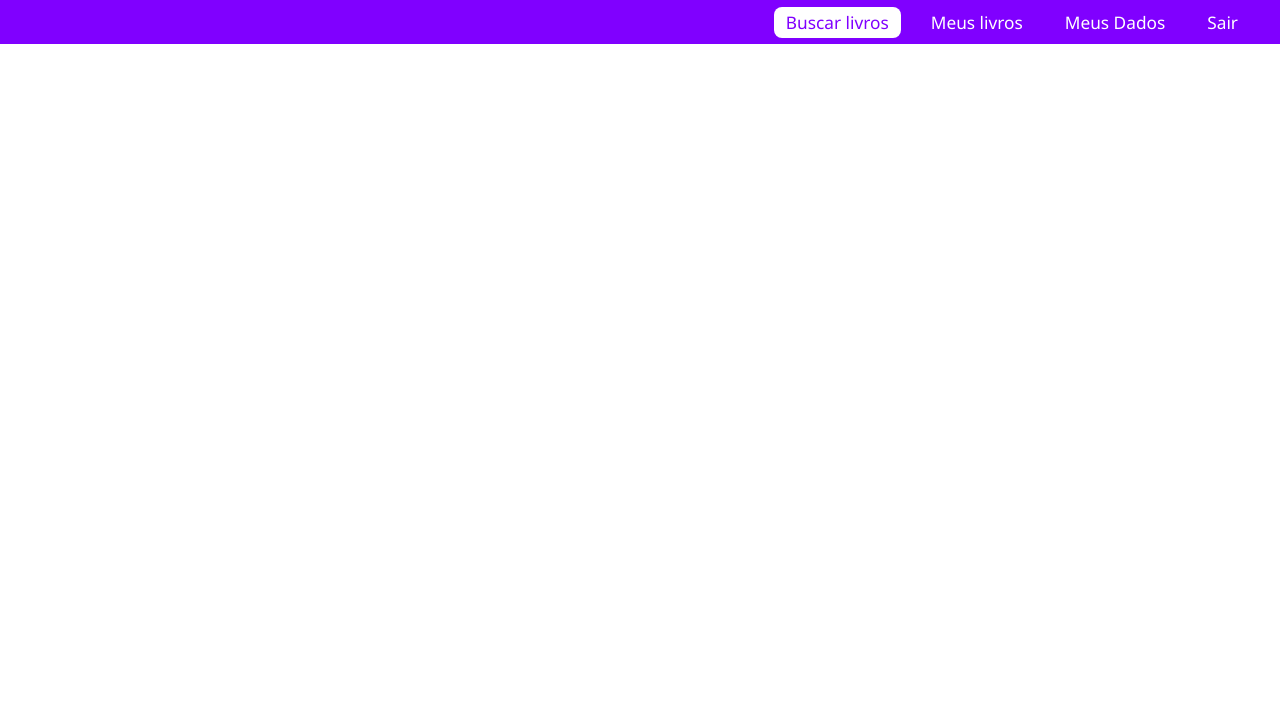
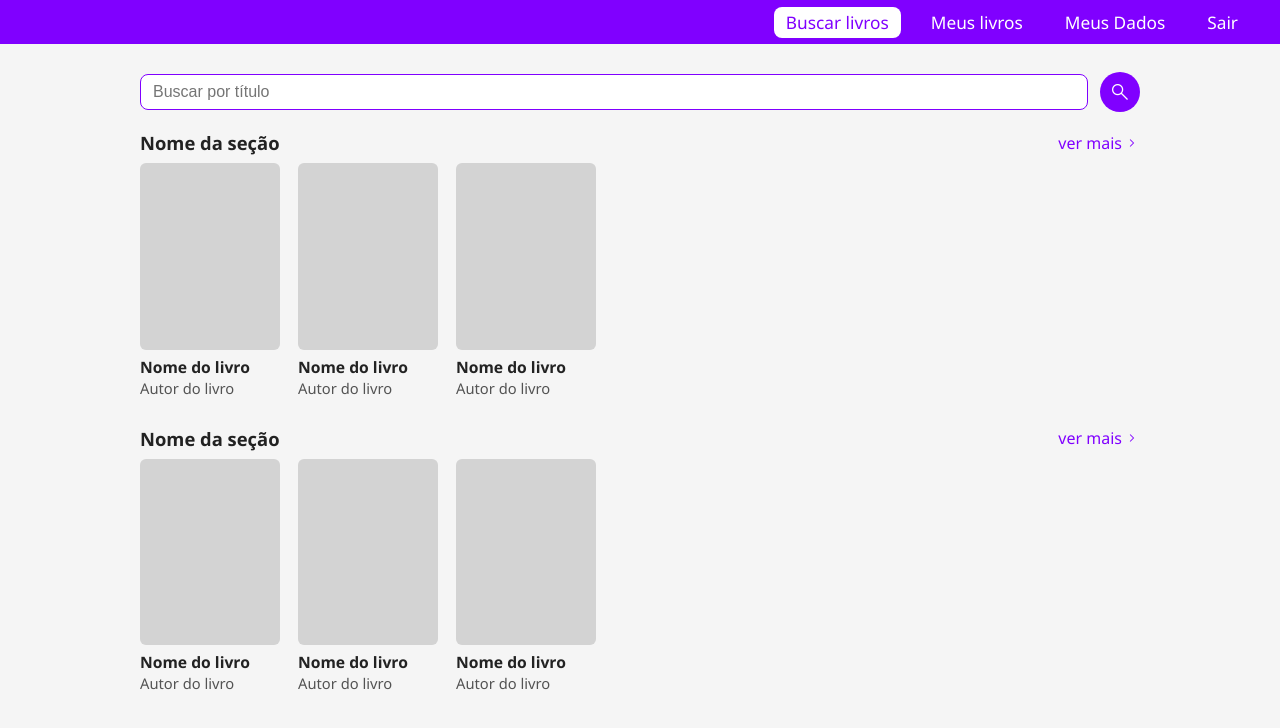
Before and after one commit to Aline-Silva-ADS/plataforma_biblioteca, a plain HTML site: page usuarioHome.html in a window 1280 px wide. Drawn offline with nearby package versions, Linux system fonts and the light colour scheme.

Commit message:
pagina home usuario

```diff
--- /dev/null
+++ b/assets/css/menu.css
@@ -0,0 +1,188 @@
+ :root {
+            --cor-primaria: #8000ff;
+            --cor-bg-menu: #fff;
+            --cor-icone: #535353;
+            --cor-hover: #f3eaff;
+            --cor-borda: #eee;
+            --radius-menu: 12px;
+            --shadow-menu: 1px 0 6px rgba(0, 0, 0, 0.07);
+            --menu-width-mobile: 80vw;
+            --menu-width-desktop: 260px;
+        }
+
+        body {
+            margin: 0;
+            padding: 0;
+            font-family: 'Segoe UI', Arial, sans-serif;
+            background: #fff;
+        }
+
+        .top-bar {
+            width: 100%;
+            height: 44px;
+            background: var(--cor-primaria);
+            display: flex;
+            align-items: center;
+            position: relative;
+        }
+
+        .menu-abrir {
+            color: #fff;
+            font-size: 2rem;
+            cursor: pointer;
+            display: block;
+            margin-left: 18px;
+        }
+
+        .menu-lista-topbar {
+            display: none;
+        }
+
+        .menu-lista-topbar .menu-item {
+            display: none;
+        }
+
+        .menu-lateral {
+            position: fixed;
+            top: 0;
+            left: 0;
+            height: 100vh;
+            width: var(--menu-width-mobile);
+            max-width: 320px;
+            background: var(--cor-bg-menu);
+            box-shadow: var(--shadow-menu);
+            border-right: 1px solid var(--cor-borda);
+            z-index: 1000;
+            display: flex;
+            flex-direction: column;
+            padding: 0;
+            transform: translateX(-100%);
+            transition: transform 0.3s;
+        }
+
+        .menu-lateral.aberto {
+            transform: translateX(0);
+        }
+
+        .menu-topo {
+            display: flex;
+            align-items: center;
+            justify-content: space-between;
+            padding: 0 24px;
+            height: 44px;
+            box-sizing: border-box;
+        }
+
+        #menu-escrita {
+            font-weight: 600;
+            color: #535353;
+            text-transform: uppercase;
+            display: flex;
+            align-items: center;
+            margin: 0;
+            height: 100%;
+        }
+
+        .menu-fechar {
+            font-size: 1.5rem;
+            color: var(--cor-primaria);
+            cursor: pointer;
+            margin: 0;
+            height: 100%;
+            display: flex;
+            align-items: center;
+        }
+
+        .menu-separador {
+            border: none;
+            border-top: 1px solid #eee;
+            margin: 0px 0px 12px 0px;
+        }
+
+        .menu-lista {
+            list-style: none;
+            padding: 0 0 0 24px;
+            margin: 0;
+            display: flex;
+            flex-direction: column;
+            gap: 22px;
+        }
+
+        .menu-item {
+            display: flex;
+            align-items: center;
+            gap: 12px;
+            color: var(--cor-icone);
+            font-size: 1.08rem;
+            font-weight: 500;
+            cursor: pointer;
+            border-radius: 8px;
+            padding: 6px 8px 6px 4px;
+        }
+
+        .menu-item.active {
+            background: var(--cor-hover);
+            color: var(--cor-primaria);
+            margin-left: 0;
+            margin-right: 24px;
+            padding-right: 24px;
+            width: auto;
+        }
+
+        .menu-item:hover {
+            background: #5353531f;
+            color: var(--cor-primaria);
+            margin-left: 0;
+            margin-right: 24px;
+            padding-right: 24px;
+            width: auto;
+        }
+
+        .menu-icon {
+            font-size: 1.5rem;
+        }
+
+        @media (min-width: 900px) {
+            .top-bar {
+                display: flex;
+            }
+
+            .menu-abrir {
+                display: none !important;
+            }
+
+            .menu-lateral {
+                display: none !important;
+            }
+
+            .menu-lista-topbar {
+                display: flex;
+                margin-left: auto;
+                align-items: center;
+                flex-direction: row;
+                gap: 18px;
+                padding-right: 30px;
+            }
+
+            .menu-lista-topbar .menu-item {
+                display: flex;
+                align-items: center;
+                color: #fff;
+                cursor: pointer;
+                color: var(--cor-bg-menu);
+                margin: 0;
+                padding: 4px 12px;
+                font-weight: 500;
+            }
+
+            .menu-lista-topbar .menu-item.active,
+            .menu-lista-topbar .menu-item:hover {
+                background: rgb(255, 255, 255);
+                color: var(--cor-primaria);
+            }
+
+            .menu-icon {
+                display: none;
+            }
+
+        }
--- a/assets/css/style2.css
+++ b/assets/css/style2.css
@@ -176,3 +176,135 @@ body {
         margin-top: 10px;
     }
 }
+
+.conteudo-home {
+    padding: 18px 12px 24px 12px;
+    max-width: 1000px;
+    margin: 0 auto;
+}
+
+.busca-livros {
+    margin-bottom: 18px;
+}
+
+.form-busca {
+    display: flex;
+    gap: 12px;
+    align-items: center;
+}
+
+.input-busca {
+    flex: 1;
+    padding: 8px 12px;
+    border: 1.5px solid var(--cor-primaria);
+    border-radius: 8px;
+    font-size: 1rem;
+    outline: none;
+    background: #fff;
+}
+
+.btn-busca {
+    background: var(--cor-primaria);
+    color: #fff;
+    border: none;
+    border-radius: 50%;
+    width: 40px;
+    height: 40px;
+    display: flex;
+    align-items: center;
+    justify-content: center;
+    cursor: pointer;
+    font-size: 1.3rem;
+    transition: background 0.2s;
+}
+
+.btn-busca:hover {
+    background: #4b00b5;
+}
+
+.secao-livros {
+    margin-bottom: 28px;
+}
+
+.secao-topo {
+    display: flex;
+    align-items: center;
+    justify-content: space-between;
+    margin-bottom: 8px;
+}
+
+.secao-titulo {
+    font-size: 1.15rem;
+    font-weight: bold;
+    color: #222;
+    margin: 0;
+}
+
+.secao-vermais {
+    color: var(--cor-primaria);
+    font-size: 1rem;
+    text-decoration: none;
+    font-weight: 500;
+    display: flex;
+    align-items: center;
+    gap: 2px;
+}
+
+.livros-grid {
+    display: flex;
+    gap: 12px;
+    margin-bottom: 8px;
+}
+
+.livro-card {
+    background: none;
+    border-radius: 8px;
+    width: 32vw;
+    max-width: 110px;
+    min-width: 90px;
+    display: flex;
+    flex-direction: column;
+    align-items: flex-start;
+}
+
+.livro-capa {
+    width: 100%;
+    aspect-ratio: 3/4;
+    background: #d3d3d3;
+    border-radius: 6px;
+    margin-bottom: 6px;
+}
+
+.livro-info {
+    width: 100%;
+}
+
+.livro-titulo {
+    font-size: 0.98rem;
+    font-weight: 600;
+    color: #222;
+    white-space: nowrap;
+    overflow: hidden;
+    text-overflow: ellipsis;
+}
+
+.livro-autor {
+    font-size: 0.92rem;
+    color: #535353;
+    white-space: nowrap;
+    overflow: hidden;
+    text-overflow: ellipsis;
+}
+
+@media (min-width: 600px) {
+    .conteudo-home {
+        padding: 28px 32px 32px 32px;
+    }
+    .livros-grid {
+        gap: 18px;
+    }
+    .livro-card {
+        max-width: 140px;
+        min-width: 120px;
+    }
+}
--- a/usuarioHome.html
+++ b/usuarioHome.html
@@ -7,196 +7,8 @@
     <title>Menu Responsivo Biblioteca</title>
     <link rel="stylesheet"
         href="https://fonts.googleapis.com/css2?family=Material+Symbols+Outlined:opsz,wght,FILL,GRAD@20..48,100..700,0..1,-50..200" />
-    <style>
-        :root {
-            --cor-primaria: #8000ff;
-            --cor-bg-menu: #fff;
-            --cor-icone: #535353;
-            --cor-hover: #f3eaff;
-            --cor-borda: #eee;
-            --radius-menu: 12px;
-            --shadow-menu: 1px 0 6px rgba(0, 0, 0, 0.07);
-            --menu-width-mobile: 80vw;
-            --menu-width-desktop: 260px;
-        }
-
-        body {
-            margin: 0;
-            padding: 0;
-            font-family: 'Segoe UI', Arial, sans-serif;
-            background: #fff;
-        }
-
-        .top-bar {
-            width: 100%;
-            height: 44px;
-            background: var(--cor-primaria);
-            display: flex;
-            align-items: center;
-            position: relative;
-        }
-
-        .menu-abrir {
-            color: #fff;
-            font-size: 2rem;
-            cursor: pointer;
-            display: block;
-            margin-left: 18px;
-        }
-
-        .menu-lista-topbar {
-            display: none;
-        }
-
-        .menu-lista-topbar .menu-item {
-            display: none;
-        }
-
-        .menu-lateral {
-            position: fixed;
-            top: 0;
-            left: 0;
-            height: 100vh;
-            width: var(--menu-width-mobile);
-            max-width: 320px;
-            background: var(--cor-bg-menu);
-            box-shadow: var(--shadow-menu);
-            border-right: 1px solid var(--cor-borda);
-            z-index: 1000;
-            display: flex;
-            flex-direction: column;
-            padding: 0;
-            transform: translateX(-100%);
-            transition: transform 0.3s;
-        }
-
-        .menu-lateral.aberto {
-            transform: translateX(0);
-        }
-
-        .menu-topo {
-            display: flex;
-            align-items: center;
-            justify-content: space-between;
-            padding: 0 24px;
-            height: 44px;
-            box-sizing: border-box;
-        }
-
-        #menu-escrita {
-            font-weight: 600;
-            color: #535353;
-            text-transform: uppercase;
-            display: flex;
-            align-items: center;
-            margin: 0;
-            height: 100%;
-        }
-
-        .menu-fechar {
-            font-size: 1.5rem;
-            color: var(--cor-primaria);
-            cursor: pointer;
-            margin: 0;
-            height: 100%;
-            display: flex;
-            align-items: center;
-        }
-
-        .menu-separador {
-            border: none;
-            border-top: 1px solid #eee;
-            margin: 0px 0px 12px 0px;
-        }
-
-        .menu-lista {
-            list-style: none;
-            padding: 0 0 0 24px;
-            margin: 0;
-            display: flex;
-            flex-direction: column;
-            gap: 22px;
-        }
-
-        .menu-item {
-            display: flex;
-            align-items: center;
-            gap: 12px;
-            color: var(--cor-icone);
-            font-size: 1.08rem;
-            font-weight: 500;
-            cursor: pointer;
-            border-radius: 8px;
-            padding: 6px 8px 6px 4px;
-        }
-
-        .menu-item.active {
-            background: var(--cor-hover);
-            color: var(--cor-primaria);
-            margin-left: 0;
-            margin-right: 24px;
-            padding-right: 24px;
-            width: auto;
-        }
-
-        .menu-item:hover {
-            background: #5353531f;
-            color: var(--cor-primaria);
-            margin-left: 0;
-            margin-right: 24px;
-            padding-right: 24px;
-            width: auto;
-        }
-
-        .menu-icon {
-            font-size: 1.5rem;
-        }
-
-        @media (min-width: 900px) {
-            .top-bar {
-                display: flex;
-            }
-
-            .menu-abrir {
-                display: none !important;
-            }
-
-            .menu-lateral {
-                display: none !important;
-            }
-
-            .menu-lista-topbar {
-                display: flex;
-                margin-left: auto;
-                align-items: center;
-                flex-direction: row;
-                gap: 18px;
-                padding-right: 30px;
-            }
-
-            .menu-lista-topbar .menu-item {
-                display: flex;
-                align-items: center;
-                color: #fff;
-                cursor: pointer;
-                color: var(--cor-bg-menu);
-                margin: 0;
-                padding: 4px 12px;
-                font-weight: 500;
-            }
-
-            .menu-lista-topbar .menu-item.active,
-            .menu-lista-topbar .menu-item:hover {
-                background: rgb(255, 255, 255);
-                color: var(--cor-primaria);
-            }
-
-            .menu-icon {
-                display: none;
-            }
-
-        }
-    </style>
+    <link rel="stylesheet" href="assets/css/menu.css">
+    <link rel="stylesheet" href="assets/css/style2.css">
 </head>
 
 <body>
@@ -247,20 +59,85 @@
             </li>
         </ul>
     </nav>
-    <script>
-        const btnAbrir = document.getElementById('btnAbrirMenu');
-        const btnFechar = document.getElementById('btnFecharMenu');
-        const menu = document.getElementById('menuLateral');
-        btnAbrir && btnAbrir.addEventListener('click', () => menu.classList.add('aberto'));
-        btnFechar && btnFechar.addEventListener('click', () => menu.classList.remove('aberto'));
-        document.addEventListener('click', function (e) {
-            if (window.innerWidth < 900) {
-                if (!menu.contains(e.target) && !btnAbrir.contains(e.target)) {
-                    menu.classList.remove('aberto');
-                }
-            }
-        });
-    </script>
+    <!-- ...existing code... -->
+    <main class="conteudo-home">
+        <section class="busca-livros">
+            <form class="form-busca">
+                <input type="text" class="input-busca" placeholder="Buscar por título">
+                <button type="submit" class="btn-busca">
+                    <span class="material-symbols-outlined">search</span>
+                </button>
+            </form>
+        </section>
+
+        <section class="secao-livros">
+            <div class="secao-topo">
+                <h2 class="secao-titulo">Nome da seção</h2>
+                <a href="#" class="secao-vermais">
+                    ver mais <span class="material-symbols-outlined"
+                        style="font-size:1rem;vertical-align:middle;">chevron_right</span>
+                </a>
+            </div>
+            <div class="livros-grid">
+                <div class="livro-card">
+                    <div class="livro-capa"></div>
+                    <div class="livro-info">
+                        <div class="livro-titulo">Nome do livro</div>
+                        <div class="livro-autor">Autor do livro</div>
+                    </div>
+                </div>
+                <div class="livro-card">
+                    <div class="livro-capa"></div>
+                    <div class="livro-info">
+                        <div class="livro-titulo">Nome do livro</div>
+                        <div class="livro-autor">Autor do livro</div>
+                    </div>
+                </div>
+                <div class="livro-card">
+                    <div class="livro-capa"></div>
+                    <div class="livro-info">
+                        <div class="livro-titulo">Nome do livro</div>
+                        <div class="livro-autor">Autor do livro</div>
+                    </div>
+                </div>
+            </div>
+        </section>
+
+        <!-- Repita a seção para outras categorias -->
+        <section class="secao-livros">
+            <div class="secao-topo">
+                <h2 class="secao-titulo">Nome da seção</h2>
+                <a href="#" class="secao-vermais">
+                    ver mais <span class="material-symbols-outlined"
+                        style="font-size:1rem;vertical-align:middle;">chevron_right</span>
+                </a>
+            </div>
+            <div class="livros-grid">
+                <div class="livro-card">
+                    <div class="livro-capa"></div>
+                    <div class="livro-info">
+                        <div class="livro-titulo">Nome do livro</div>
+                        <div class="livro-autor">Autor do livro</div>
+                    </div>
+                </div>
+                <div class="livro-card">
+                    <div class="livro-capa"></div>
+                    <div class="livro-info">
+                        <div class="livro-titulo">Nome do livro</div>
+                        <div class="livro-autor">Autor do livro</div>
+                    </div>
+                </div>
+                <div class="livro-card">
+                    <div class="livro-capa"></div>
+                    <div class="livro-info">
+                        <div class="livro-titulo">Nome do livro</div>
+                        <div class="livro-autor">Autor do livro</div>
+                    </div>
+                </div>
+            </div>
+        </section>
+    </main>
+    <script src="assets/js/script.js"></script>
 </body>
 
 </html>
```
Also changed, not shown: assets/js/script.js (+14 -0 lines).
